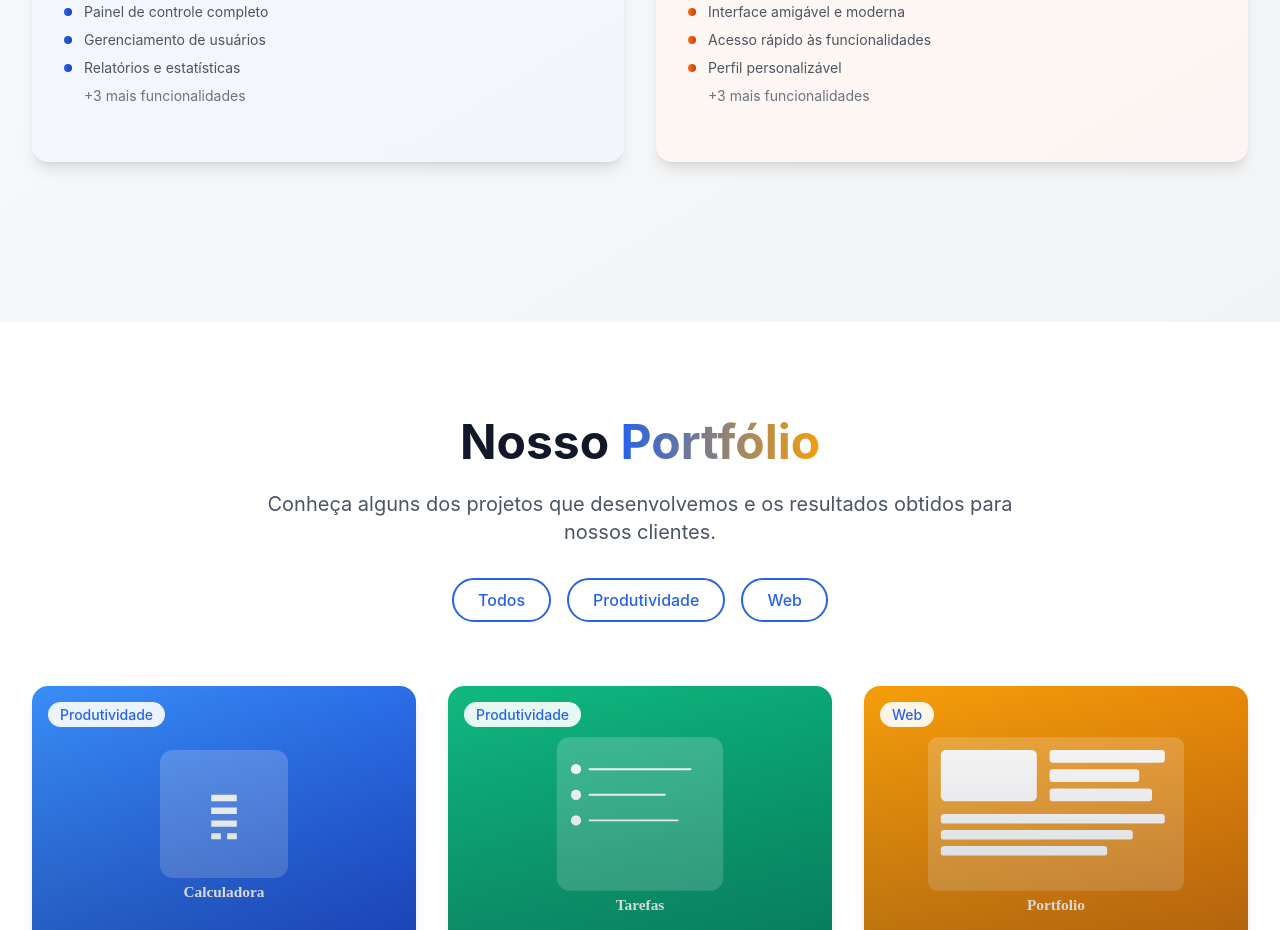
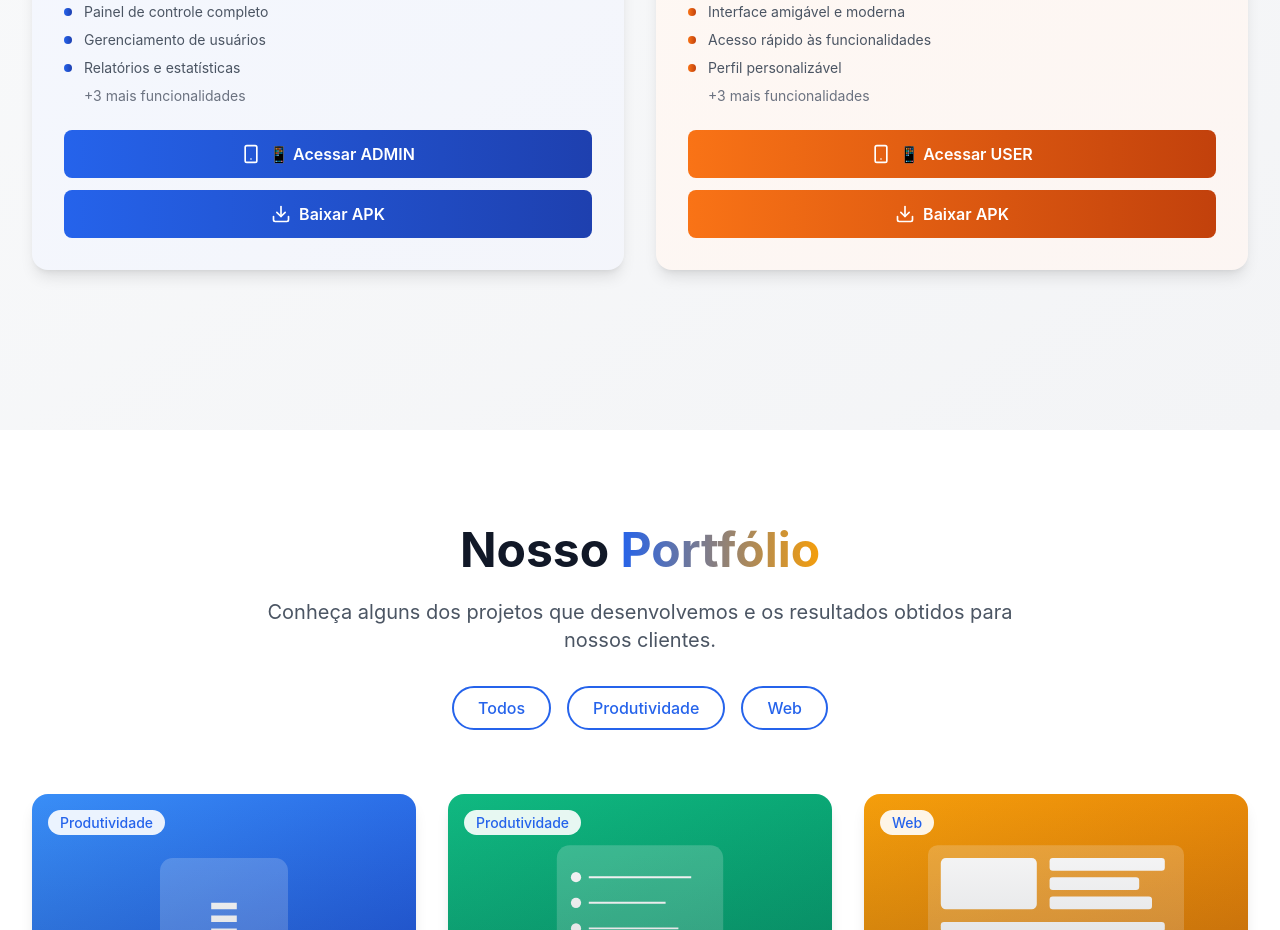
Before and after one commit to Donizete19/scorpionstech-site, a Next.js app: page / in a window 1280 px wide. Shown: the part 2900-3830 px from the top of the page. Built offline with nearby package versions, Linux system fonts and the light colour scheme.

Commit message:
Adicionar links web e APKs dos apps Admin e User

```diff
--- a/components/AppShowcase.tsx
+++ b/components/AppShowcase.tsx
@@ -12,7 +12,8 @@ const AppShowcase = () => {
       subtitle: 'Painel Administrativo',
       description: 'Sistema completo de gerenciamento administrativo com controle total de funcionalidades, usuários e configurações.',
       color: 'from-blue-600 to-blue-800',
-      apkUrl: '', // Adicionar URL do APK aqui
+      apkUrl: '/techscorpion-admin.apk', // APK disponível para download
+      webUrl: 'https://techscorpion-app-b4f30.web.app/admin', // Acesso Web - Barbeiros/Administradores
       playStoreUrl: '', // opcional
       features: [
         'Painel de controle completo',
@@ -32,7 +33,8 @@ const AppShowcase = () => {
       subtitle: 'Aplicativo do Cliente',
       description: 'Aplicativo intuitivo para usuários finais com interface amigável e funcionalidades essenciais para o dia a dia.',
       color: 'from-orange-500 to-orange-700',
-      apkUrl: '', // Adicionar URL do APK aqui
+      apkUrl: '/techscorpion-user.apk', // APK disponível para download
+      webUrl: 'https://techscorpion-app-b4f30.web.app/user', // Acesso Web - Clientes
       playStoreUrl: '', // opcional
       features: [
         'Interface amigável e moderna',
@@ -118,6 +120,17 @@ const AppShowcase = () => {
 
                 {/* CTAs */}
                 <div className="space-y-3">
+                  {app.webUrl && (
+                    <a
+                      href={app.webUrl}
+                      target="_blank"
+                      rel="noopener noreferrer"
+                      className={`flex items-center justify-center bg-gradient-to-r ${app.color} text-white font-semibold py-3 px-4 rounded-lg transition-all duration-300 transform hover:scale-105`}
+                    >
+                      <Smartphone className="w-5 h-5 mr-2" />
+                      {app.id === 'admin-app' ? '📱 Acessar ADMIN' : '📱 Acessar USER'}
+                    </a>
+                  )}
                   {app.apkUrl && (
                     <a
                       href={app.apkUrl}
```
Also changed, not shown: 2 other files (tests, documents, lock files or other folders).
